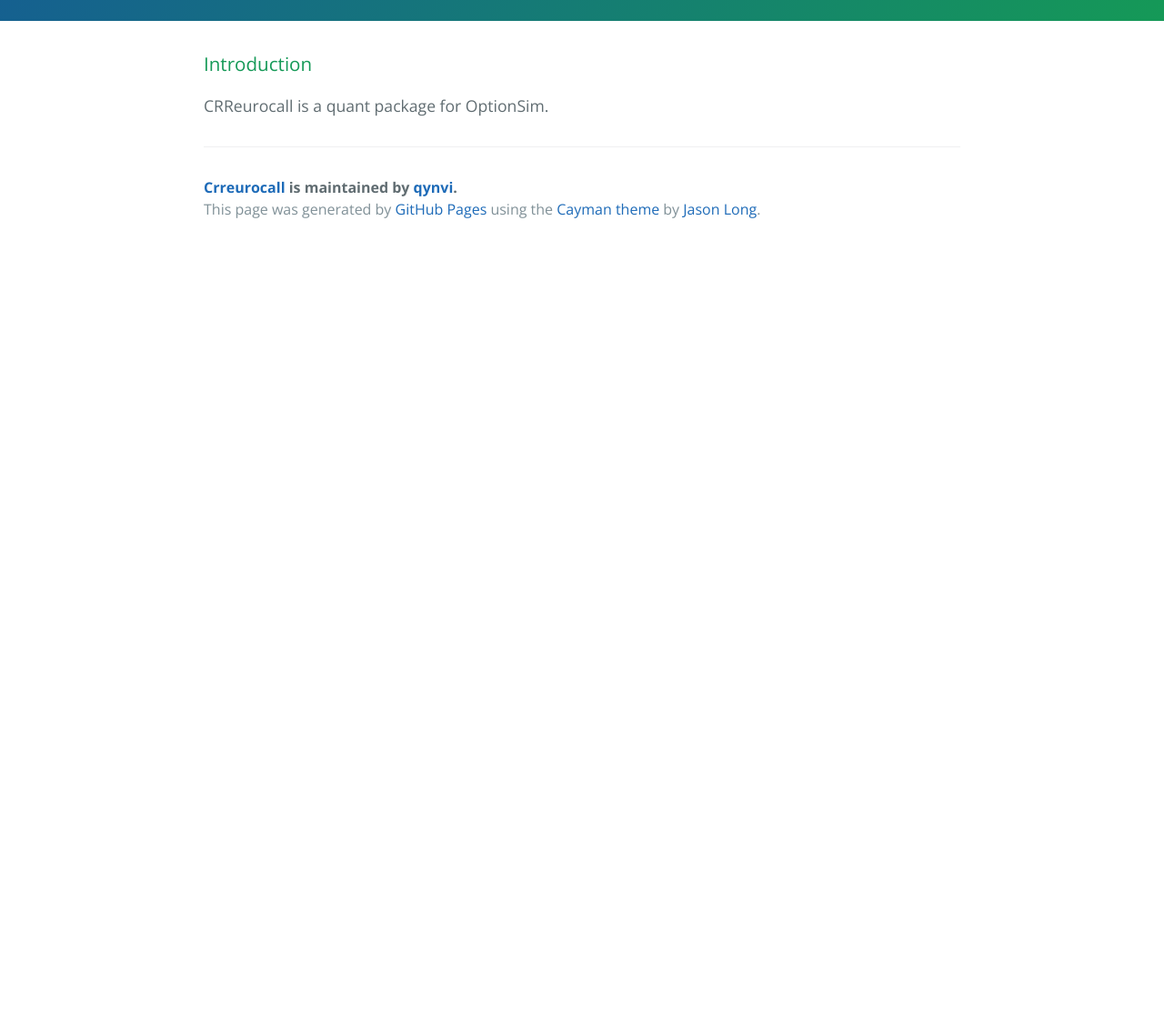
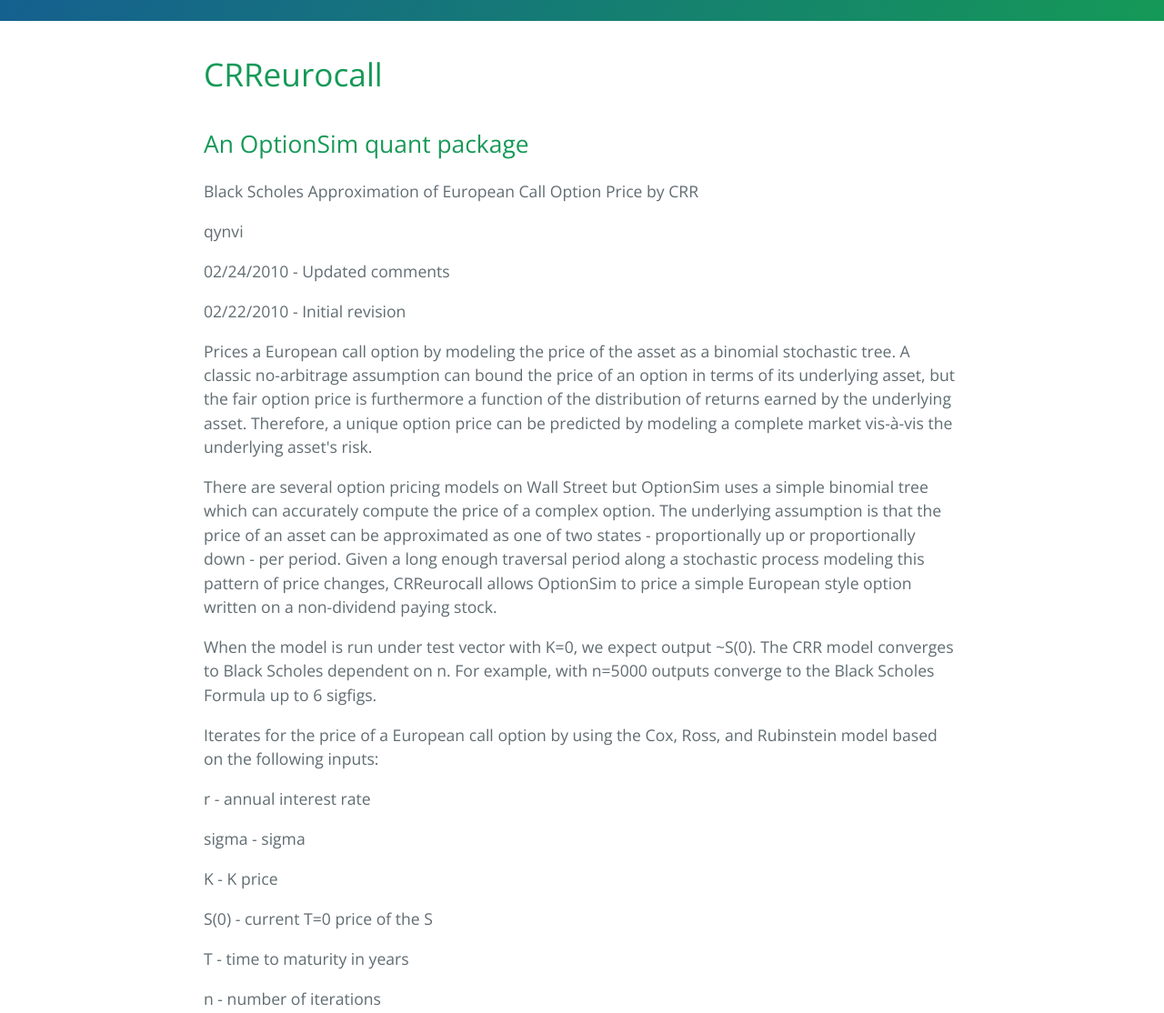
Before and after one commit to qynvi/CRReurocall, a plain HTML site: page index.html in a window 1280 px wide. Shown: the part 360-1474 px from the top of the page at 91% size. Before the commit the page ends 800 px from the top, so only its background shows below. Drawn offline with nearby package versions, Linux system fonts and the light colour scheme.

Commit message:
Create gh-pages branch via GitHub

```diff
--- a/index.html
+++ b/index.html
@@ -19,10 +19,53 @@
     </section>
 
     <section class="main-content">
-      <h3>
-<a id="introduction" class="anchor" href="#introduction" aria-hidden="true"><span class="octicon octicon-link"></span></a>Introduction</h3>
+      <h1>
+<a id="crreurocall" class="anchor" href="#crreurocall" aria-hidden="true"><span class="octicon octicon-link"></span></a>CRReurocall</h1>
 
-<p>CRReurocall is a quant package for OptionSim.</p>
+<h2>
+<a id="an-optionsim-quant-package" class="anchor" href="#an-optionsim-quant-package" aria-hidden="true"><span class="octicon octicon-link"></span></a>An OptionSim quant package</h2>
+
+<p>Black Scholes Approximation of European Call Option Price by CRR</p>
+
+<p>qynvi</p>
+
+<p>02/24/2010 - Updated comments</p>
+
+<p>02/22/2010 - Initial revision</p>
+
+<p>Prices a European call option by modeling the price of the asset as a
+binomial stochastic tree. A classic no-arbitrage assumption can bound the
+price of an option in terms of its underlying asset, but the fair option
+price is furthermore a function of the distribution of returns earned by
+the underlying asset. Therefore, a unique option price can be predicted by
+modeling a complete market vis-à-vis the underlying asset's risk.</p>
+
+<p>There are several option pricing models on Wall Street but OptionSim uses
+a simple binomial tree which can accurately compute the price of a complex
+option. The underlying assumption is that the price of an asset can be
+approximated as one of two states - proportionally up or proportionally down -
+per period. Given a long enough traversal period along a stochastic process
+modeling this pattern of price changes, CRReurocall allows OptionSim to
+price a simple European style option written on a non-dividend paying stock.</p>
+
+<p>When the model is run under test vector with K=0, we expect output ~S(0).
+The CRR model converges to Black Scholes dependent on n. For example, with
+n=5000 outputs converge to the Black Scholes Formula up to 6 sigfigs.</p>
+
+<p>Iterates for the price of a European call option by using the Cox,
+Ross, and Rubinstein model based on the following inputs:</p>
+
+<p>r - annual interest rate</p>
+
+<p>sigma - sigma</p>
+
+<p>K - K price</p>
+
+<p>S(0) - current T=0 price of the S</p>
+
+<p>T - time to maturity in years</p>
+
+<p>n - number of iterations</p>
 
       <footer class="site-footer">
         <span class="site-footer-owner"><a href="https://github.com/qynvi/CRReurocall">Crreurocall</a> is maintained by <a href="https://github.com/qynvi">qynvi</a>.</span>
```
Also changed, not shown: params.json (+1 -1 lines).
